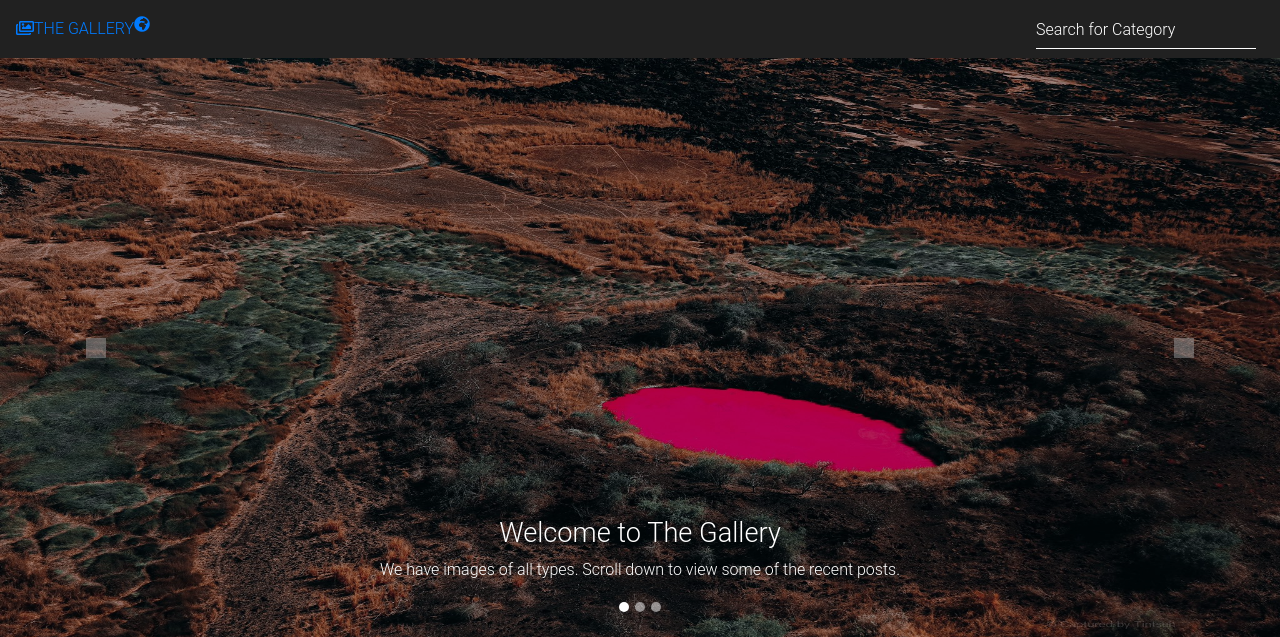
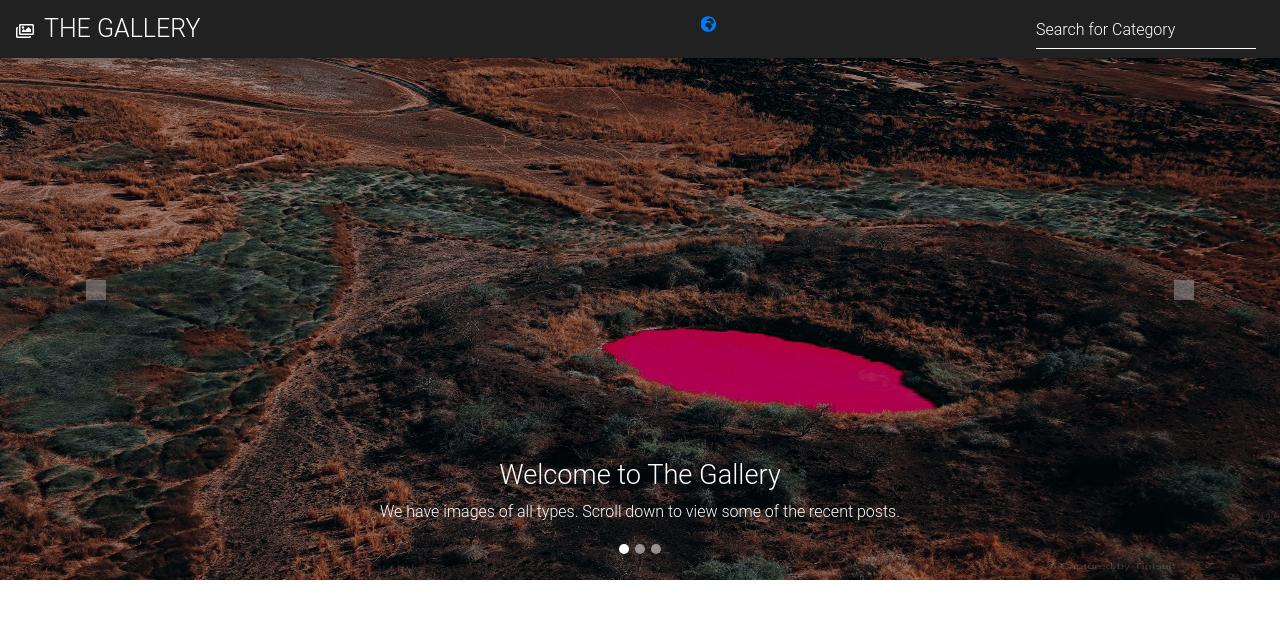
Before and after one commit to sokkyyy/sokkyyy-the-gallery, a Django app: page / in a window 1280 px wide. Shown: the top 637 px of the page. Run offline with Django 3.2, Linux system fonts and the light colour scheme; data that the repository does not hold is empty; some libraries are stand-ins or nearby versions; grey boxes are pictures that could not be loaded.

Commit message:
Styling for icons on the navbar

```diff
--- a/photos/templates/navbar.html
+++ b/photos/templates/navbar.html
@@ -10,10 +10,10 @@
 
 
   <!--Navbar-->
-<nav class="navbar navbar-expand-lg navbar-dark elegant-color-dark" style="color: cornsilk;">
+<nav class="navbar fixed-top navbar-expand-lg navbar-dark elegant-color-dark" style="color: cornsilk;">
 
     <!-- Navbar brand -->
-    <a href="{% url 'home'%}" class="brand-logo">{% fa5_icon 'images' 'far' size="fa-2x"%}THE GALLERY</a>
+    <a href="{% url 'home'%}" class="brand-logo white-text">{% fa5_icon 'images' 'far' size="fa-2x" color="white"%}<span style="font-size: 25px; margin-left: 10px;">THE GALLERY</span></a>
 
     <!-- Collapse button -->
     <button class="navbar-toggler" type="button" data-toggle="collapse" data-target="#basicExampleNav"
@@ -32,8 +32,11 @@
         <li class="nav-item">
 
         </li>
-        <li class="nav-item">
-            <a href="{% url 'location'%}" >{% fa5_icon 'globe-africa' 'fas' spin=True %}</a>
+        <li class="nav-item" style="margin-left: 500px;">
+            <a data-toggle="tooltip" data-placement="top" title="Location"
+            href="{% url 'location'%}" >
+              {% fa5_icon 'globe-africa' 'fas' spin=True size="fa-2x" color="white"%}
+            </a>
         </li>
 
       </ul>
```
Also changed, not shown: photos/templates/home.html (line endings or trailing spaces).
